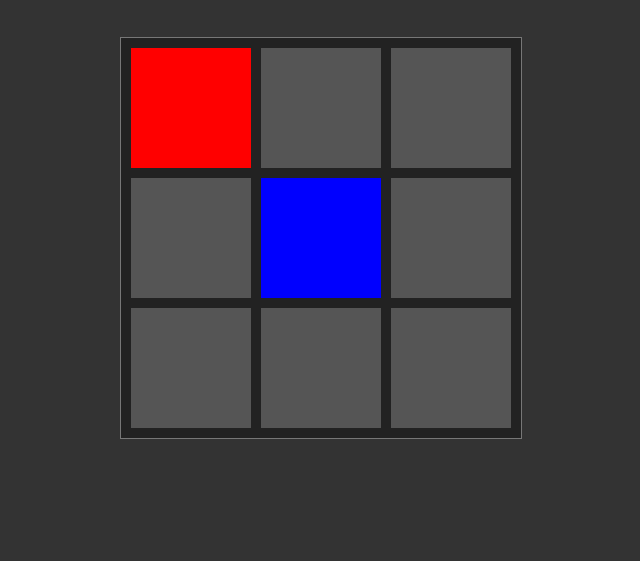
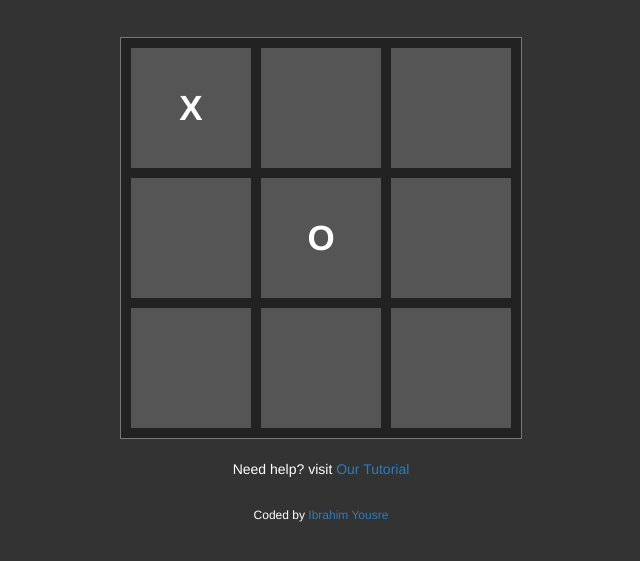
Before and after one commit to IbrahimYousre/Tic-Tac-Toe, a plain HTML site: page index.html in a window 1280 px wide. Both pictures are taken after a click on the element 510 px from the left and 190 px from the top of the page. Shown: the part 83-644 px from the top of the page, without its empty margins (319-959 px from the left). Drawn offline with Linux system fonts and the light colour scheme.

Commit message:
replacing colors with XO

```diff
--- a/index.html
+++ b/index.html
@@ -31,5 +31,11 @@
 			<div class="cell"></div>
 		</div>
 	</div>
+	<footer class="text-center">
+		Need help? visit <a href="tic-tac-toe-tutorial.html">Our Tutorial</a>
+		<div class="copyright">
+			<h6 class="text-center">Coded by <a href="https://www.github.com/ibrahimyousre" target="_blank">Ibrahim Yousre</a></h5>
+		</div>
+	</footer>
 </body>
 </html>
--- a/script/script.js
+++ b/script/script.js
@@ -1,19 +1,19 @@
 $(function(){
-	var colors = ["red","blue"];
-	var colorIndex = 0;
+	var marks = ["X","O"];
+	var markIndex = 0;
 	var game = new Game(doAiMove, gameEnded);
 	$(".cell").toArray().forEach(function(el,i){
 		$(el).click(function(){
 			try{
 				game.userInput(i);
-				$(el).css("background-color",colors[colorIndex++%2]);
+				$(el).text(marks[markIndex++%2]);
 			}catch(e){
 				alert(e.message);
 			}
 		});
 	});
 	function doAiMove(move){
-		$($(".cell")[move]).css("background-color",colors[colorIndex++%2]);
+		$($(".cell")[move]).text(marks[markIndex++%2]);
 	}
 	function gameEnded(score){
 		setTimeout(function(){
@@ -22,8 +22,8 @@ $(function(){
 		},100);
 	}
 	function reset(){
-		$(".cell").css("background-color","");
-		colorIndex = 0;
+		$(".cell").text("");
+		markIndex = 0;
 		game.reset();
 	}
 });
--- a/style/style.css
+++ b/style/style.css
@@ -13,9 +13,19 @@ h1{
 	background-color: #222;
 }
 .cell{
+	text-align: center;
 	width: 120px;
 	height: 120px;
+	line-height: 120px;
 	margin: 5px;
 	background-color: #555;
 	float: left;
+	font-weight: bold;
+	font-size: 2.5em;
 }
+footer{
+	margin-top: 20px;
+}
+.copyright{
+	margin: 30px;
+}
```
